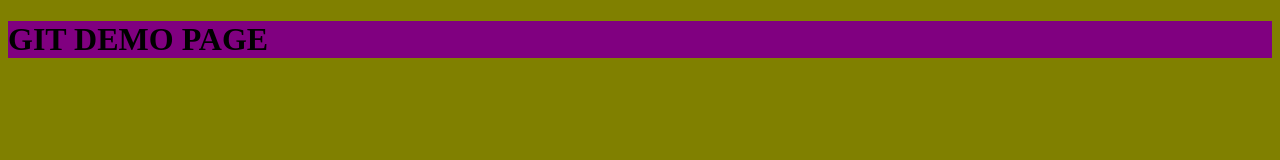
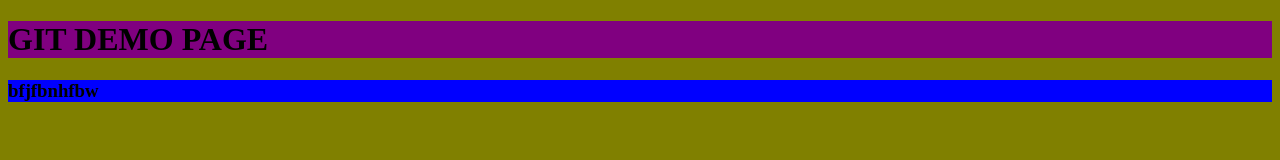
Before and after one commit to kaushalverma568/Project, a plain HTML site: page index.html in a window 1280 px wide. Drawn offline with Linux system fonts and the light colour scheme.

Commit message:
modified in index.html and css.html

```diff
--- a/index.html
+++ b/index.html
@@ -9,6 +9,10 @@
 	GIT DEMO PAGE
 </h1>
 
+<h3>
+	bfjfbnhfbw
+</h3>
+
 	<script src="app.js"></script>
 </body>
 </html>
--- a/style.css
+++ b/style.css
@@ -6,3 +6,7 @@ h1
 {
 	background-color: purple;
 }
+h3
+{
+	background-color: blue;
+}
```
